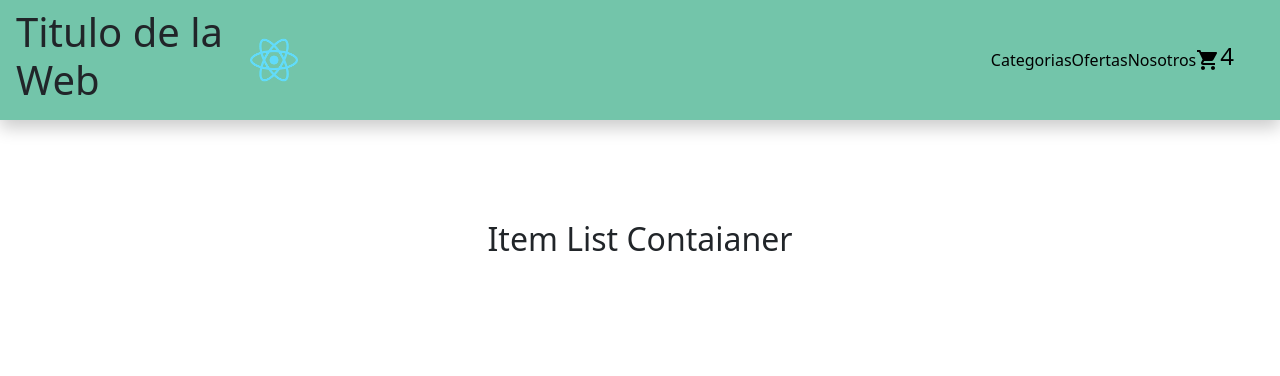
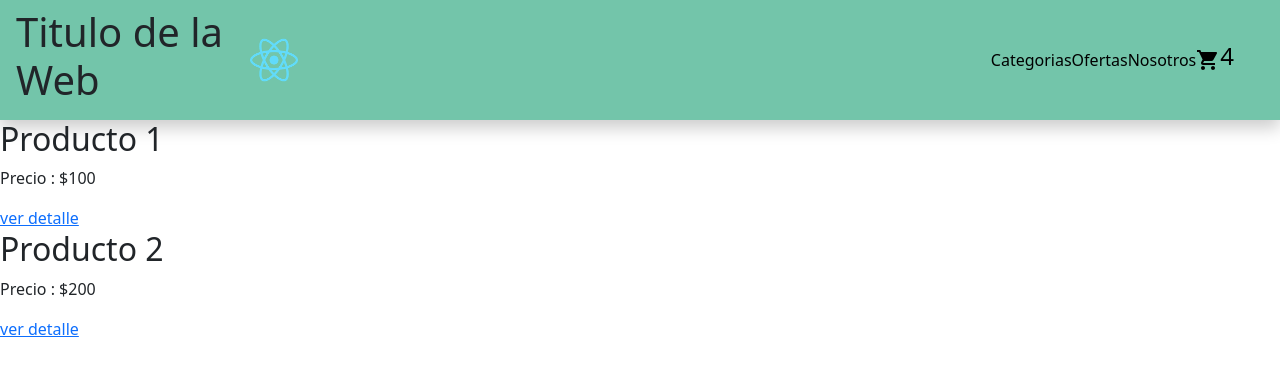
Before and after one commit to Juanma-Mombiela/ecommerce-mombiela, a React (Create React App) app: page / in a window 1280 px wide. Shown: the top 376 px of the page. Built offline with nearby package versions, Linux system fonts and the light colour scheme.

Commit message:
se agrego item y itemList

```diff
--- a/package.json
+++ b/package.json
@@ -12,6 +12,7 @@
     "react": "^18.2.0",
     "react-bootstrap": "^2.4.0",
     "react-dom": "^18.2.0",
+    "react-router-dom": "^6.3.0",
     "react-scripts": "5.0.1",
     "sass": "^1.53.0",
     "web-vitals": "^2.1.4"
--- a/src/components/App.js
+++ b/src/components/App.js
@@ -1,16 +1,15 @@
+import { BrowserRouter } from "react-router-dom";
+import Header from "./Header"
+import Main from "./Main";
 
-import Header from "./Header"
-import ItemListContainer from "./ItemListContainer";
 
 const App = () => {
+
     return (
-        <>
+        <BrowserRouter>
             <Header />
-
-            <ItemListContainer
-                greeting={"Item List Contaianer"}
-            />
-        </>
+            <Main/>
+        </BrowserRouter>
     )
 }
 
--- /dev/null
+++ b/src/components/Cart.js
@@ -0,0 +1,6 @@
+const Cart = () => {
+  return (
+    <div>Cart</div>
+  )
+}
+export default Cart
--- /dev/null
+++ b/src/components/Item.js
@@ -0,0 +1,12 @@
+import { Link } from "react-router-dom"
+
+const Item = ({ producto }) => {
+  return (
+    <article className="item">
+      <h2 className="item__title">{producto.nombre}</h2>
+      <p className="item__price">Precio : ${producto.precio}</p>
+      <Link to="/detalle" className="item__button">ver detalle</Link>
+    </article>
+  )
+}
+export default Item
--- /dev/null
+++ b/src/components/ItemList.js
@@ -0,0 +1,12 @@
+import Item from "./Item"
+
+const ItemList = ({ productos }) => {
+    return (
+        <section className="items">
+            {productos.map((producto) => {
+                return <Item producto={producto}/>
+            })}
+        </section>
+    )
+}
+export default ItemList
--- /dev/null
+++ b/src/components/ItemListContainer.js
@@ -0,0 +1,57 @@
+import { useEffect, useState } from "react"
+import { useParams } from "react-router-dom"
+import ItemList from "./ItemList"
+
+const productosIniciales = [
+    {
+        id: 1,
+        nombre: "Producto 1",
+        precio: 100
+    },
+    {
+        id: 2,
+        nombre: "Producto 2",
+        precio: 200
+    }
+]
+
+const ItemListContainer = () => {
+
+    const [productos, setProductos] = useState([])
+    const [loading, setLoading] = useState(true)
+    const { id } = useParams()
+
+    useEffect(() => {
+
+        console.log("Efecto")
+
+        const pedido = new Promise((res, rej) => {
+            setTimeout(() => {
+                res(productosIniciales)
+            }, 2000)
+        })
+
+        pedido.then((resultado) => {
+            setProductos(resultado)
+            setLoading(false)
+        })
+
+        pedido.catch((error) => {
+            console.log("Termino el pedido mal")
+        })
+
+    }, [])
+
+
+    if (loading) {
+        return (
+            <p>Cargando...</p>
+        )
+    } else {
+        return (
+            <ItemList productos={productos} />
+        )
+    }
+
+}
+export default ItemListContainer
--- a/src/components/ItemListContainer.jsx
+++ /dev/null
@@ -1,12 +0,0 @@
-import './ItemListContainer.css';
-
-function ItemListContainer({ greeting}) {
-
-    return (
-        <div className="itemListContainer">
-            <h2>{greeting}</h2>
-        </div>
-    )
-}
-
-export default ItemListContainer
--- /dev/null
+++ b/src/components/Main.js
@@ -0,0 +1,22 @@
+import ItemListContainer from "./ItemListContainer"
+import { Routes , Route } from "react-router-dom"
+import Cart from "./Cart"
+
+const Main = () => {
+
+    const onAdd = () => {
+        console.log("On Add")
+    }
+
+    return (
+        <main>
+            <Routes>
+                <Route path="/" element={<ItemListContainer/>}/>
+                <Route path="/categoria/:id" element={<ItemListContainer/>}/>
+                <Route path="/cart" element={<Cart/>}/>
+            </Routes>
+        </main>
+    )
+}
+
+export default Main
```
Also changed, not shown: 1 other file (tests, documents, lock files or other folders).
